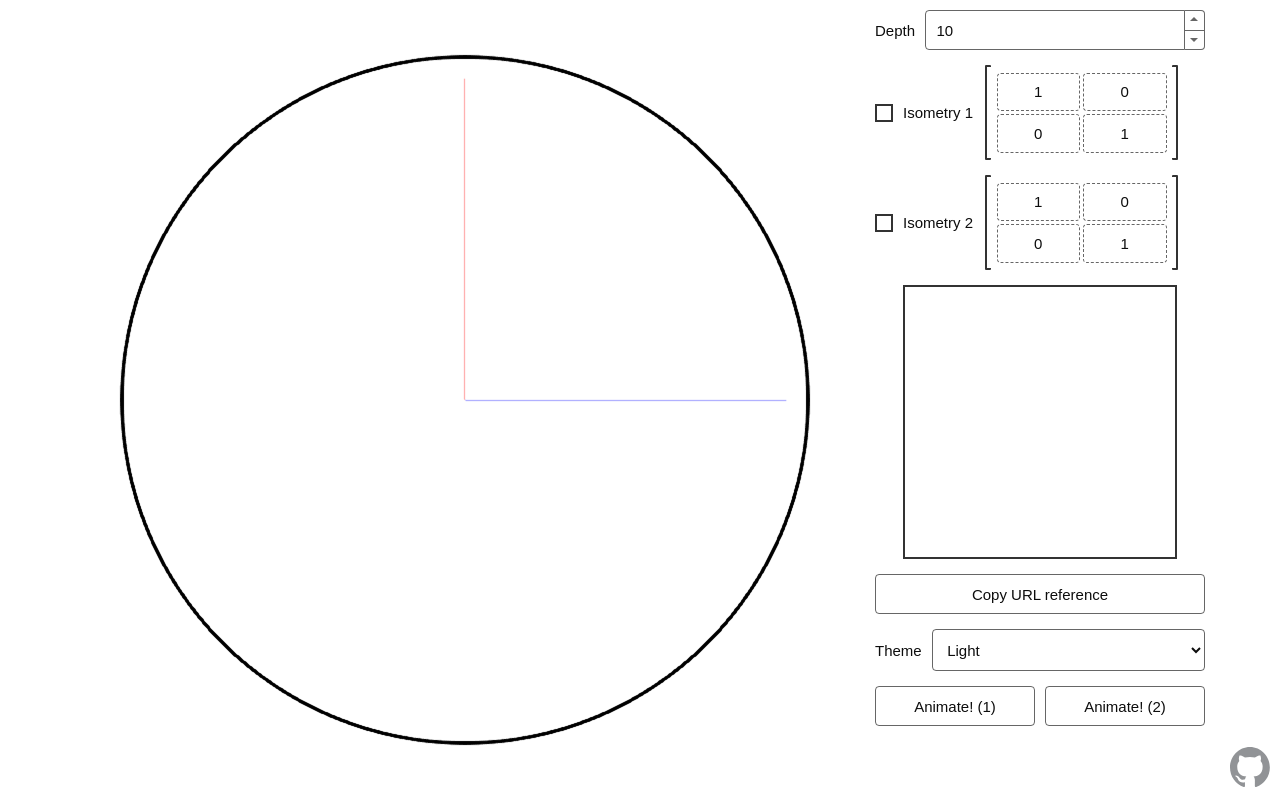
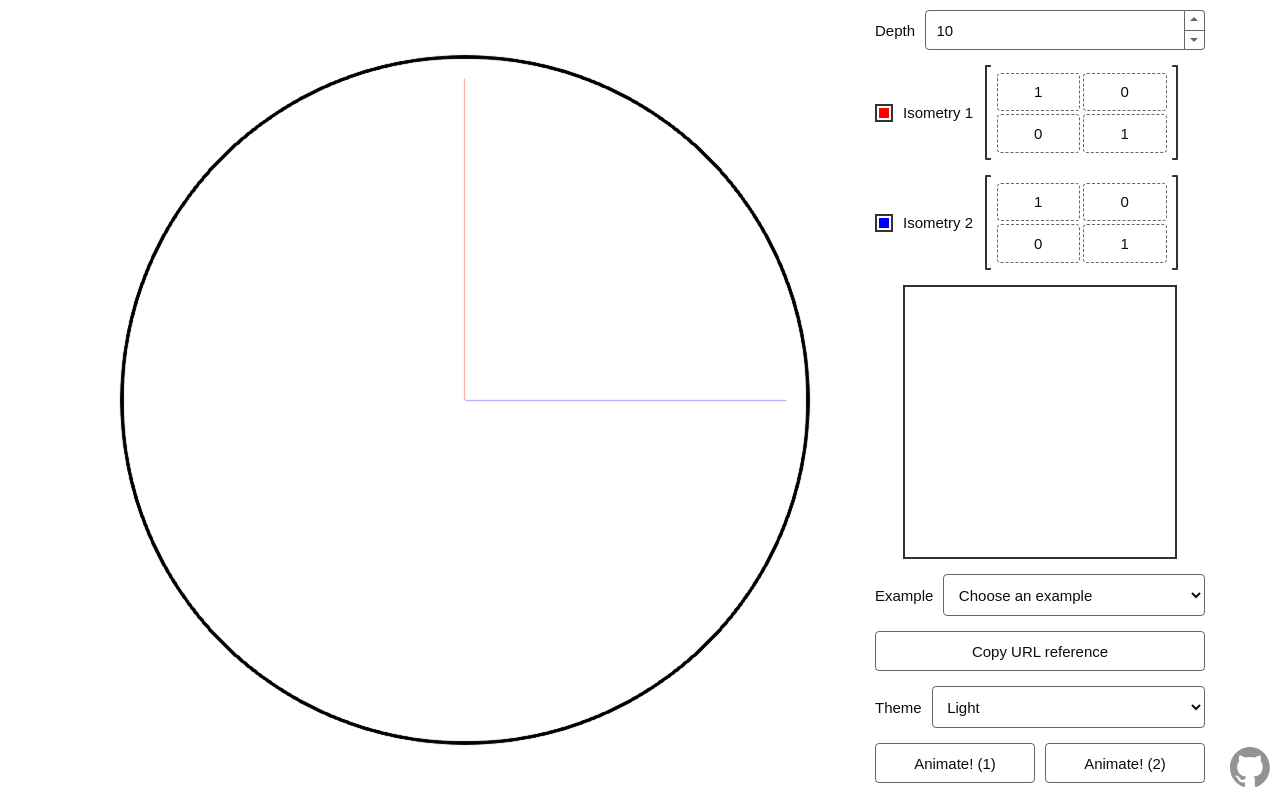
Before and after one commit to ariymarkowitz/H3-Visualiser, a Svelte app: page / in a window 1280 px wide. Built offline with nearby package versions, Linux system fonts and the light colour scheme.

Commit message:
Add examples

```diff
--- a/src/App.svelte
+++ b/src/App.svelte
@@ -6,6 +6,7 @@
   import { getTheme, setThemeByName, themes } from './style/themes/themes.svelte'
   import Renderer from './lib/Renderer.svelte'
   import { MAX_DEPTH, MIN_DEPTH, parseInitialState, serializeState } from './lib/urlState'
+  import { examples, matchesExample } from './lib/examples'
 
   let themeInput: string = $state(themes[0].name)
   $effect(() => setThemeByName(themeInput))
@@ -47,6 +48,16 @@
     animateIdx = animateIdx === i ? undefined : i
   }
 
+  let exampleName = $derived(examples.find(ex => matchesExample(ex, { matrices, showIso }))?.name ?? '')
+
+  function loadExample(name: string) {
+    const ex = examples.find(ex => ex.name === name)
+    if (!ex) return
+    depth = ex.depth
+    matrices = structuredClone(ex.matrices)
+    showIso = [...ex.showIso]
+  }
+
   function matrixMakeDeterminantOne(id: number, elt: number) {
     const result = makedet1(matrices[id], elt)
     if (result) matrices[id][elt] = result
@@ -79,6 +90,14 @@
       <div class="row-center">
         <PlaneInput value={focusedComplex} onchange={setFocusedComplex} />
       </div>
+    </div>
+    <div class="sidebar-row">
+      Example <select value={exampleName} onchange={e => loadExample(e.currentTarget.value)}>
+        <option value="" disabled>Choose an example</option>
+        {#each examples as example}
+          <option>{example.name}</option>
+        {/each}
+      </select>
     </div>
     <div class="sidebar-row">
       <button onclick={copyUrlReference} disabled={urlReferenceCopied}>
--- /dev/null
+++ b/src/lib/examples.ts
@@ -0,0 +1,79 @@
+import { complex as c, cequal, minv, mmul, type CMat } from './math/math'
+import type { UrlState } from './urlState'
+
+export interface Example extends UrlState {
+  name: string
+}
+
+const s3 = Math.sqrt(3) / 2
+
+function example(name: string, depth: number, [a, b]: [CMat, CMat]): Example {
+  return { name, depth, matrices: [a, b], showIso: [true, true] }
+}
+
+// The icosahedral rotation group A₅, generated by s and u in SU(2) with
+// s⁵ = u³ = (su)² = -I. SU(2) fixes the origin, so conjugate by a translation
+// moving the origin a distance 1 towards the boundary point ip. The orbit of
+// the origin is then a rhombicosidodecahedron; p is chosen so that the s-edges
+// (pentagons) and u-edges (triangles) have equal length.
+function icosahedral(): [CMat, CMat] {
+  const t = Math.PI / 5
+  const y = 1 / (2 * Math.tan(t))
+  const x = Math.sqrt(0.75 - y * y)
+  const s: CMat = [c(Math.cos(t), Math.sin(t)), c(0), c(0), c(Math.cos(t), -Math.sin(t))]
+  const u: CMat = [c(0.5, y), c(x), c(-x), c(0.5, -y)]
+
+  const p = 0.19793977394217
+  const n = Math.sqrt(1 + p * p)
+  const e = Math.exp(1 / 2)
+  // rot fixes the origin and maps ∞ to ip.
+  const rot: CMat = [c(0, p / n), c(-1 / n), c(1 / n), c(0, -p / n)]
+  const translate = mmul(mmul(rot, [c(1 / e), c(0), c(0), c(e)]), minv(rot))
+  // Round off float noise so entries like -0.00i don't show in the inputs.
+  const round = (x: number) => +x.toFixed(12) + 0
+  const conj = (m: CMat) => mmul(mmul(translate, m), minv(translate))
+    .map(z => c(round(z.re), round(z.im))) as CMat
+  return [conj(s), conj(u)]
+}
+
+export const examples: Example[] = [
+  // Pairs the circles of radius 1.25 centred at ±2 and at ±2i.
+  example('Schottky group', 10, [
+    [c(1.6), c(1.95), c(0.8), c(1.6)],
+    [c(0, 1.6), c(-4.45), c(0.8), c(0, 1.6)],
+  ]),
+  // Free, Fuchsian; ⟨a, b⟩ = Γ(2) in PSL(2, ℤ).
+  example('Sanov subgroup', 10, [
+    [c(1), c(2), c(0), c(1)],
+    [c(1), c(0), c(2), c(1)],
+  ]),
+  // Commutator subgroup of PSL(2, ℤ); [a, b] is parabolic.
+  example('Punctured torus group', 10, [
+    [c(1), c(1), c(1), c(2)],
+    [c(1), c(-1), c(-1), c(2)],
+  ]),
+  // Indra's Pearls: Grandma's recipe with t_a = t_b = 2.
+  example('Apollonian gasket', 10, [
+    [c(1), c(0), c(0, -2), c(1)],
+    [c(1, -1), c(1), c(1), c(1, 1)],
+  ]),
+  // Riley's representation, with ρ a root of ρ² - ρ + 1.
+  example('Figure-eight knot group', 8, [
+    [c(1), c(1), c(0), c(1)],
+    [c(1), c(0), c(0.5, -s3), c(1)],
+  ]),
+  // Commuting parabolics: the orbit lies on a horosphere.
+  example('Parabolic ℤ²', 6, [
+    [c(1), c(1), c(0), c(1)],
+    [c(1), c(0, 1), c(0), c(1)],
+  ]),
+  example('Icosahedral group', 8, icosahedral()),
+]
+
+// An example matches if it shows the same isometries; depth is ignored.
+export function matchesExample(ex: Example, state: Pick<UrlState, 'matrices' | 'showIso'>) {
+  return [0, 1].every(i =>
+    ex.showIso[i] === state.showIso[i] &&
+    ex.matrices[i].every((z, j) => cequal(z, state.matrices[i][j]))
+  )
+}
--- a/src/lib/ui/ComplexInput.svelte
+++ b/src/lib/ui/ComplexInput.svelte
@@ -42,11 +42,16 @@
     return n.toFixed(precision);
   }
 
+  // Omit a unit coefficient, so ±1 formats as "i"/"-i".
+  function formatImag(n: number) {
+    return Math.abs(n) === 1 ? `${n < 0 ? '-' : ''}i` : `${formatShort(n)}i`
+  }
+
   function toString(z: Complex) {
     if (cIsZero(z)) return `0`
-    if (z.re === 0) return `${formatShort(z.im)}i`
+    if (z.re === 0) return formatImag(z.im)
     if (z.im === 0) return formatShort(z.re)
-    return `${formatShort(z.re)}${z.im >= 0 ? '+' : '-'}${formatShort(Math.abs(z.im))}i`
+    return `${formatShort(z.re)}${z.im >= 0 ? '+' : '-'}${formatImag(Math.abs(z.im))}`
   }
 
   const input = validator<Complex>({
--- a/src/lib/urlState.ts
+++ b/src/lib/urlState.ts
@@ -23,7 +23,9 @@ export function parseInitialState(): UrlState {
   const params = new URLSearchParams(window.location.search)
   const d = Number(params.get('d'))
   const matrices: [CMat, CMat] = [mId(), mId()]
-  const showIso = [false, false]
+  // serializeState always writes 'd', so without it both isometries start shown.
+  const hasState = params.has('d')
+  const showIso = [!hasState, !hasState]
   for (let i = 0; i < 2; i++) {
     const m = parseMatrixParam(params.get(KEYS[i].m))
     if (m) {
```
Also changed, not shown: 1 other file (tests, documents, lock files or other folders).
